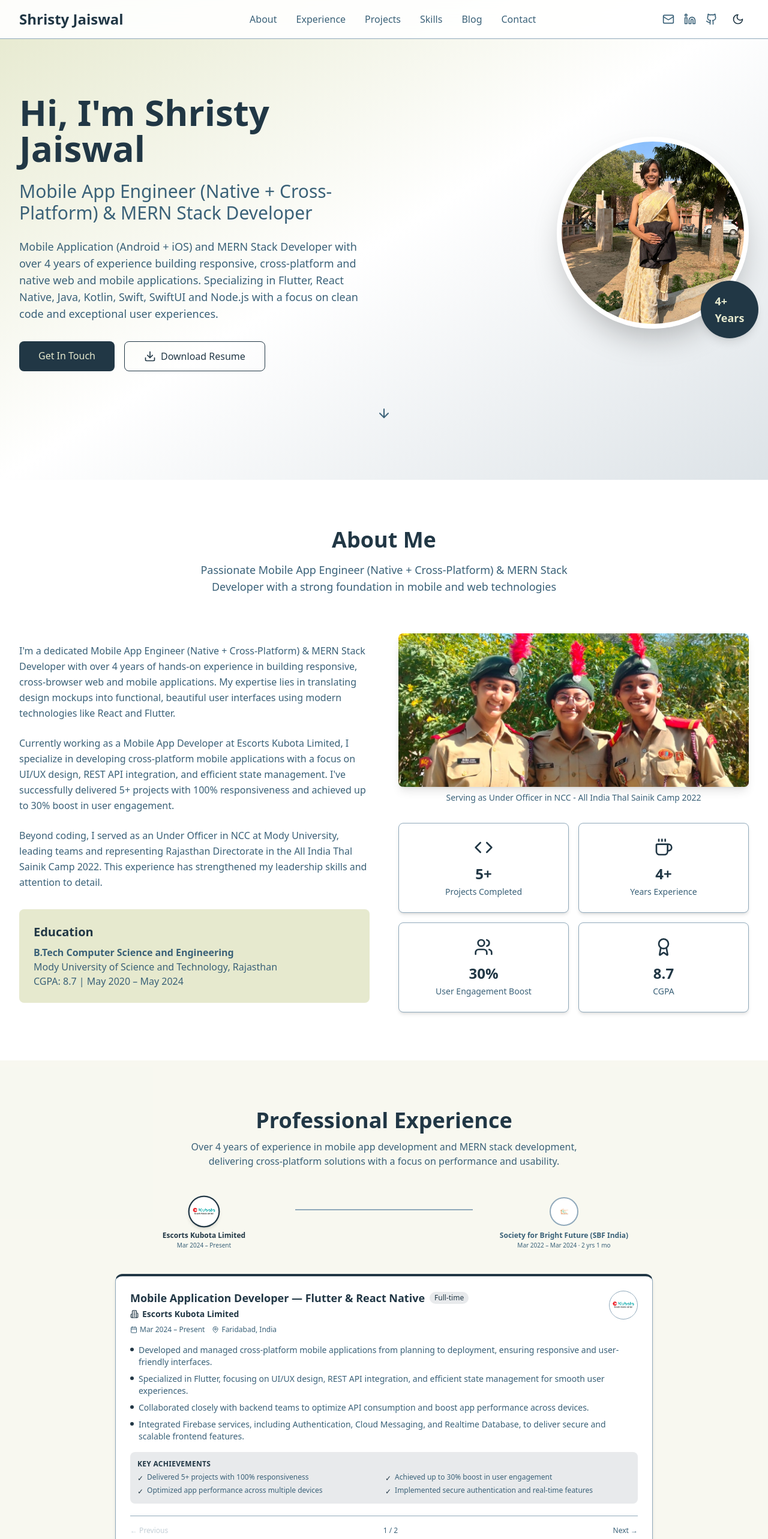
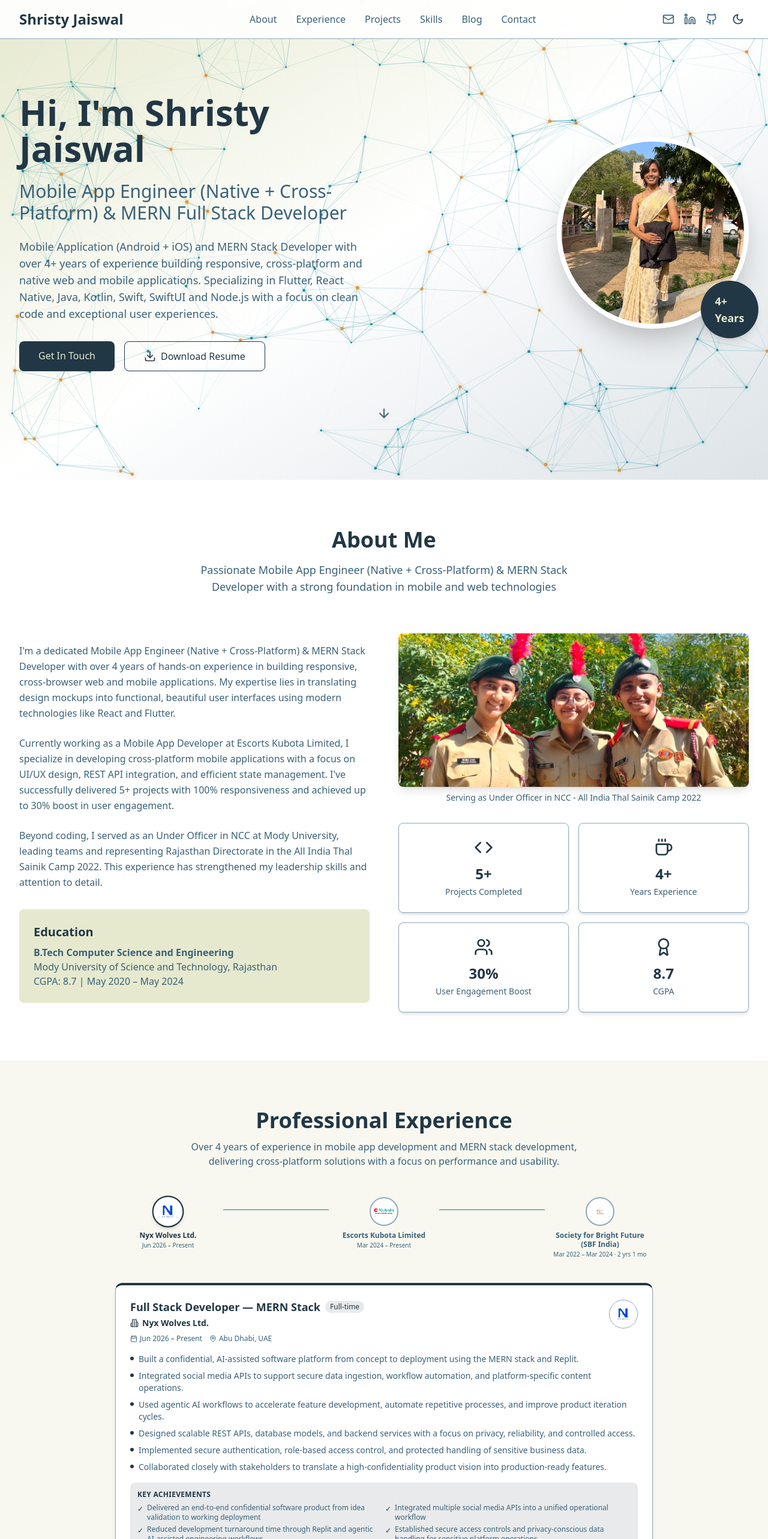
Before and after one commit to shristy-dev/shristy-jaiswal, a React (Vite) app: page / in a window 1280 px wide. Shown: the top 2566 px of the page at 60% size. Built offline with nearby package versions, Linux system fonts and the light colour scheme.

Commit message:
updated experience and resume and UI updation

```diff
--- a/src/components/Experience.tsx
+++ b/src/components/Experience.tsx
@@ -3,6 +3,28 @@ import React, { useState } from 'react';
 import { Calendar, MapPin, Building2 } from 'lucide-react';
 
 const experiences = [
+  {
+    role: 'Full Stack Developer — MERN Stack',
+    company: 'Nyx Wolves Ltd.',
+    logo: '/images/nyx_wolves.png',
+    type: 'Full-time',
+    duration: 'Jun 2026 – Present',
+    location: 'Abu Dhabi, UAE',
+    points: [
+      'Built a confidential, AI-assisted software platform from concept to deployment using the MERN stack and Replit.',
+      'Integrated social media APIs to support secure data ingestion, workflow automation, and platform-specific content operations.',
+      'Used agentic AI workflows to accelerate feature development, automate repetitive processes, and improve product iteration cycles.',
+      'Designed scalable REST APIs, database models, and backend services with a focus on privacy, reliability, and controlled access.',
+      'Implemented secure authentication, role-based access control, and protected handling of sensitive business data.',
+      'Collaborated closely with stakeholders to translate a high-confidentiality product vision into production-ready features.',
+    ],
+    achievements: [
+      'Delivered an end-to-end confidential software product from idea validation to working deployment',
+      'Integrated multiple social media APIs into a unified operational workflow',
+      'Reduced development turnaround time through Replit and agentic AI-assisted engineering workflows',
+      'Established secure access controls and privacy-conscious data handling for sensitive platform operations',
+    ],
+  },
   {
     role: 'Mobile Application Developer — Flutter & React Native',
     company: 'Escorts Kubota Limited',
--- a/src/components/Hero.tsx
+++ b/src/components/Hero.tsx
@@ -1,10 +1,140 @@
-import React from "react";
+import React, { useEffect, useRef } from "react";
 import { ArrowDown, Download } from "lucide-react";
 
+type NetworkPoint = {
+  x: number;
+  y: number;
+  vx: number;
+  vy: number;
+  radius: number;
+};
+
 const Hero = () => {
+  const sectionRef = useRef<HTMLElement>(null);
+  const canvasRef = useRef<HTMLCanvasElement>(null);
+
+  useEffect(() => {
+    const section = sectionRef.current;
+    const canvas = canvasRef.current;
+
+    if (!section || !canvas) return;
+
+    const context = canvas.getContext("2d");
+    if (!context) return;
+
+    const pointCount = 160;
+    const connectionDistance = 165;
+    const cursorRange = 190;
+    const cursor = { x: -1000, y: -1000 };
+    let points: NetworkPoint[] = [];
+    let animationFrameId = 0;
+
+    const createPoints = () => {
+      points = Array.from({ length: pointCount }, () => ({
+        x: Math.random() * canvas.width,
+        y: Math.random() * canvas.height,
+        vx: (Math.random() - 0.5) * 0.8,
+        vy: (Math.random() - 0.5) * 0.8,
+        radius: Math.random() * 1.8 + 1.2,
+      }));
+    };
+
+    const resizeCanvas = () => {
+      const { width, height } = section.getBoundingClientRect();
+      const pixelRatio = Math.min(window.devicePixelRatio, 2);
+      canvas.width = width * pixelRatio;
+      canvas.height = height * pixelRatio;
+      canvas.style.width = `${width}px`;
+      canvas.style.height = `${height}px`;
+      context.setTransform(pixelRatio, 0, 0, pixelRatio, 0, 0);
+      createPoints();
+    };
+
+    const moveCursor = (event: PointerEvent) => {
+      const bounds = section.getBoundingClientRect();
+      cursor.x = event.clientX - bounds.left;
+      cursor.y = event.clientY - bounds.top;
+    };
+
+    const clearCursor = () => {
+      cursor.x = -1000;
+      cursor.y = -1000;
+    };
+
+    const draw = () => {
+      const { width, height } = section.getBoundingClientRect();
+      context.clearRect(0, 0, width, height);
+
+      points.forEach((point) => {
+        const deltaX = cursor.x - point.x;
+        const deltaY = cursor.y - point.y;
+        const distance = Math.hypot(deltaX, deltaY);
+
+        if (distance < cursorRange) {
+          const force = (cursorRange - distance) / cursorRange;
+          point.vx -= (deltaX / Math.max(distance, 1)) * force * 0.05;
+          point.vy -= (deltaY / Math.max(distance, 1)) * force * 0.05;
+        }
+
+        point.x += point.vx;
+        point.y += point.vy;
+        point.vx *= 0.99;
+        point.vy *= 0.99;
+
+        if (point.x < 0 || point.x > width) point.vx *= -1;
+        if (point.y < 0 || point.y > height) point.vy *= -1;
+        point.x = Math.max(0, Math.min(width, point.x));
+        point.y = Math.max(0, Math.min(height, point.y));
+      });
+
+      for (let firstIndex = 0; firstIndex < points.length; firstIndex += 1) {
+        for (let secondIndex = firstIndex + 1; secondIndex < points.length; secondIndex += 1) {
+          const first = points[firstIndex];
+          const second = points[secondIndex];
+          const distance = Math.hypot(first.x - second.x, first.y - second.y);
+
+          if (distance < connectionDistance) {
+            context.beginPath();
+            context.moveTo(first.x, first.y);
+            context.lineTo(second.x, second.y);
+            context.strokeStyle = `rgba(14, 135, 151, ${0.58 * (1 - distance / connectionDistance)})`;
+            context.lineWidth = 1;
+            context.stroke();
+          }
+        }
+      }
+
+      points.forEach((point) => {
+        context.beginPath();
+        context.arc(point.x, point.y, point.radius, 0, Math.PI * 2);
+        context.fillStyle = point.radius > 2.45 ? "rgba(219, 145, 49, 0.96)" : "rgba(0, 126, 145, 0.9)";
+        context.shadowBlur = 9;
+        context.shadowColor = point.radius > 2.45 ? "rgba(219, 145, 49, 0.7)" : "rgba(0, 126, 145, 0.65)";
+        context.fill();
+        context.shadowBlur = 0;
+      });
+
+      animationFrameId = window.requestAnimationFrame(draw);
+    };
+
+    resizeCanvas();
+    window.addEventListener("resize", resizeCanvas);
+    section.addEventListener("pointermove", moveCursor);
+    section.addEventListener("pointerleave", clearCursor);
+    animationFrameId = window.requestAnimationFrame(draw);
+
+    return () => {
+      window.removeEventListener("resize", resizeCanvas);
+      section.removeEventListener("pointermove", moveCursor);
+      section.removeEventListener("pointerleave", clearCursor);
+      window.cancelAnimationFrame(animationFrameId);
+    };
+  }, []);
+
   return (
-    <section className="min-h-screen flex items-center justify-center bg-gradient-to-br from-secondary via-background to-accent/20 pt-16">
-      <div className="container mx-auto px-4 sm:px-6 lg:px-8">
+    <section ref={sectionRef} className="relative isolate min-h-screen flex items-center justify-center overflow-hidden bg-gradient-to-br from-secondary via-background to-accent/20 pt-16">
+      <canvas ref={canvasRef} aria-hidden="true" className="pointer-events-none absolute inset-0 h-full w-full opacity-95" />
+      <div className="container relative z-10 mx-auto px-4 sm:px-6 lg:px-8">
         <div className="grid grid-cols-1 lg:grid-cols-2 gap-12 items-center">
           {/* Text Content */}
           <div className="text-center lg:text-left">
@@ -12,10 +142,10 @@ const Hero = () => {
               Hi, I'm <span className="text-primary">Shristy Jaiswal</span>
             </h1>
             <h2 className="text-xl sm:text-2xl lg:text-3xl text-muted-foreground mb-6 animate-fade-in">
-             Mobile App Engineer (Native + Cross-Platform) & MERN Stack Developer
+             Mobile App Engineer (Native + Cross-Platform) & MERN Full Stack Developer
             </h2>
             <p className="text-lg text-muted-foreground mb-8 max-w-2xl animate-fade-in">
-              Mobile Application (Android + iOS) and MERN Stack Developer with over 4 years of experience building responsive,
+              Mobile Application (Android + iOS) and MERN Stack Developer with over 4+ years of experience building responsive,
               cross-platform and native web and mobile applications. Specializing in
               Flutter, React Native, Java, Kotlin, Swift, SwiftUI and Node.js with a focus on clean code and exceptional user
               experiences.
```
Also changed, not shown: public/images/nyx_wolves.png (added), 1 other file (tests, documents, lock files or other folders).
